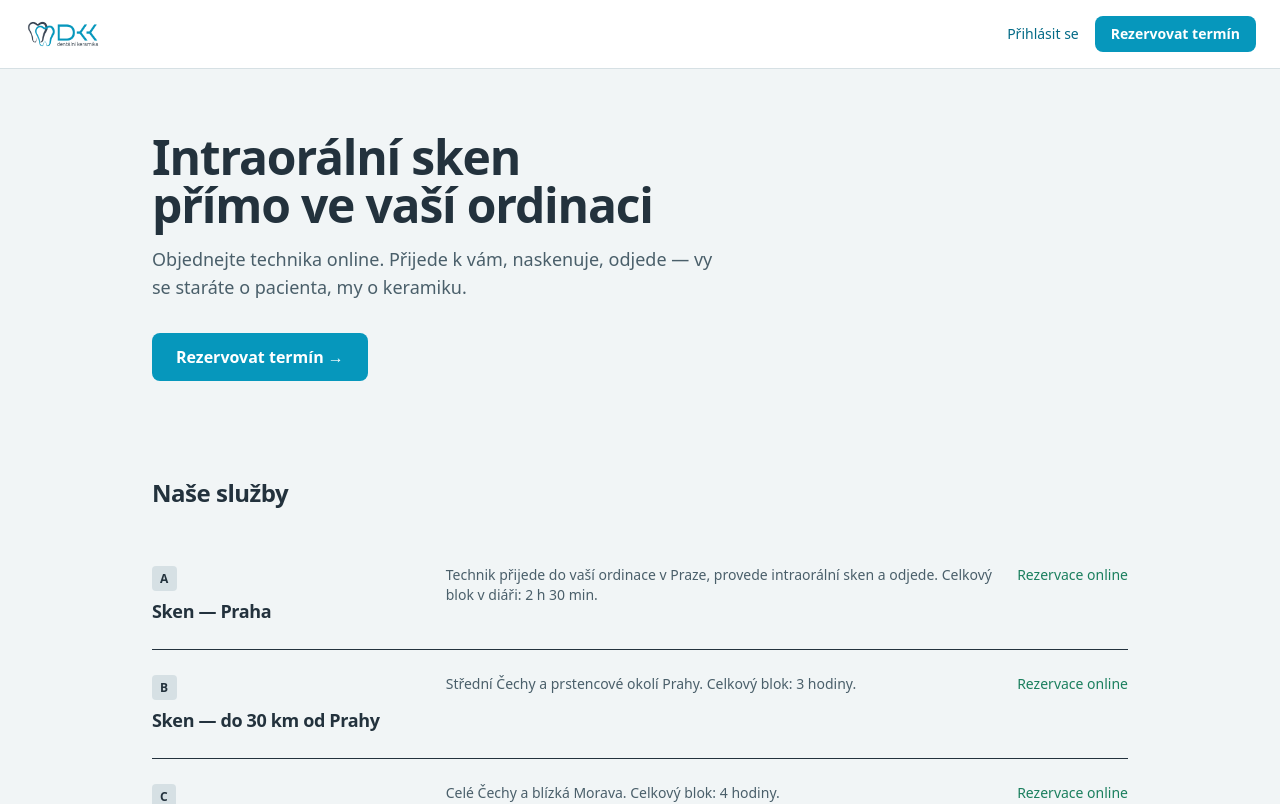
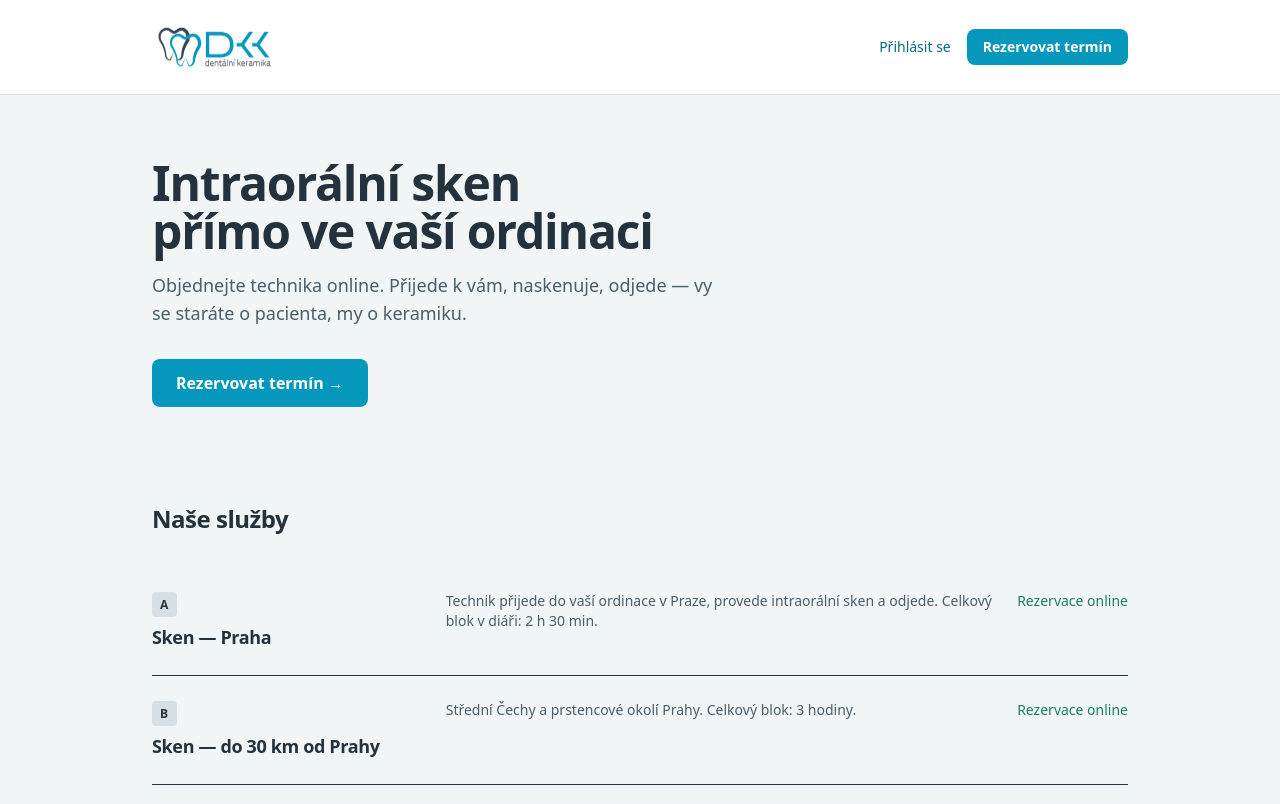
Before and after one commit to adamlescisin/dentalkeramika, a Next.js app: page / in a window 1280 px wide. Shown: the top 804 px of the page. Built offline with nearby package versions, Linux system fonts and the light colour scheme.

Commit message:
Constrain nav to max-w-5xl to match page content width; increase logo to 70px
Co-Authored-By: Claude Sonnet 4.6 <noreply@anthropic.com>
Claude-Session: https://claude.ai/code/session_018iXPTWTxi1aUjpdLZ9q4Bs

```diff
--- a/src/app/(marketing)/page.tsx
+++ b/src/app/(marketing)/page.tsx
@@ -5,12 +5,13 @@ export default function HomePage() {
     <main className="min-h-screen" style={{ background: "var(--porcelain)" }}>
       {/* Nav */}
       <nav
-        className="flex items-center justify-between px-6 py-3 border-b"
+        className="border-b"
         style={{ borderColor: "var(--line)", background: "#fff" }}
       >
+        <div className="max-w-5xl mx-auto px-6 py-3 flex items-center justify-between">
           <Link href="/">
             {/* eslint-disable-next-line @next/next/no-img-element */}
-          <img src="/logo.webp" alt="DentálníKeramika" style={{ height: 44, width: "auto", display: "block" }} />
+            <img src="/logo.webp" alt="DentálníKeramika" style={{ height: 70, width: "auto", display: "block" }} />
           </Link>
           <div className="flex items-center gap-4">
             <Link
@@ -27,6 +28,7 @@ export default function HomePage() {
             >
               Rezervovat termín
             </Link>
+          </div>
         </div>
       </nav>
 
@@ -149,7 +151,7 @@ export default function HomePage() {
           <div className="flex flex-col gap-5">
             <div style={{ background: "#fff", borderRadius: 12, padding: "10px 16px", display: "inline-block", alignSelf: "flex-start" }}>
               {/* eslint-disable-next-line @next/next/no-img-element */}
-              <img src="/logo.webp" alt="DentálníKeramika" style={{ height: 48, width: "auto", display: "block" }} />
+              <img src="/logo.webp" alt="DentálníKeramika" style={{ height: 70, width: "auto", display: "block" }} />
             </div>
             <p className="text-sm leading-relaxed" style={{ color: "#8ca8b8", maxWidth: 280 }}>
               Laboratoř s více než dvanácti lety zkušeností. Kompletní servis pro stomatologické ordinace od skenu po glazuru.
```
Lines whose indentation alone changed are shown as unchanged.
